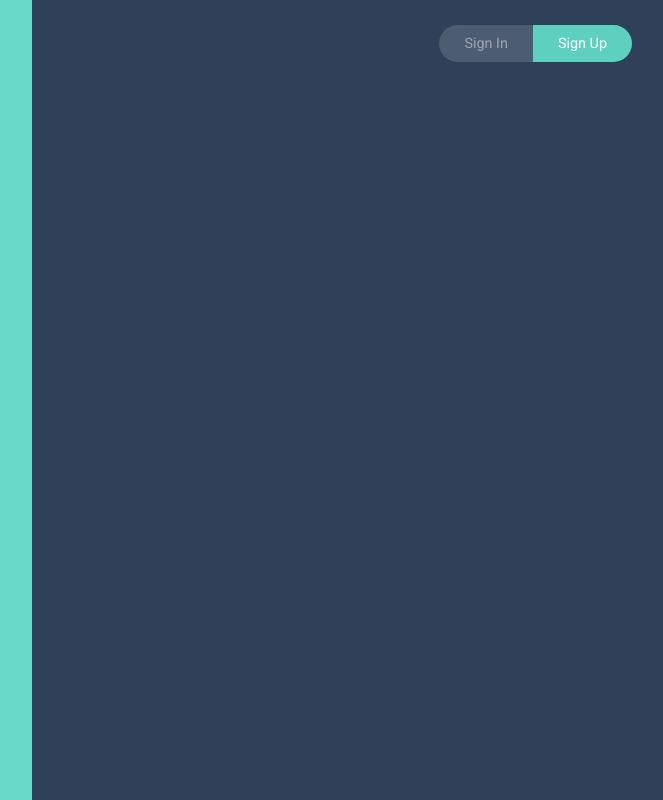
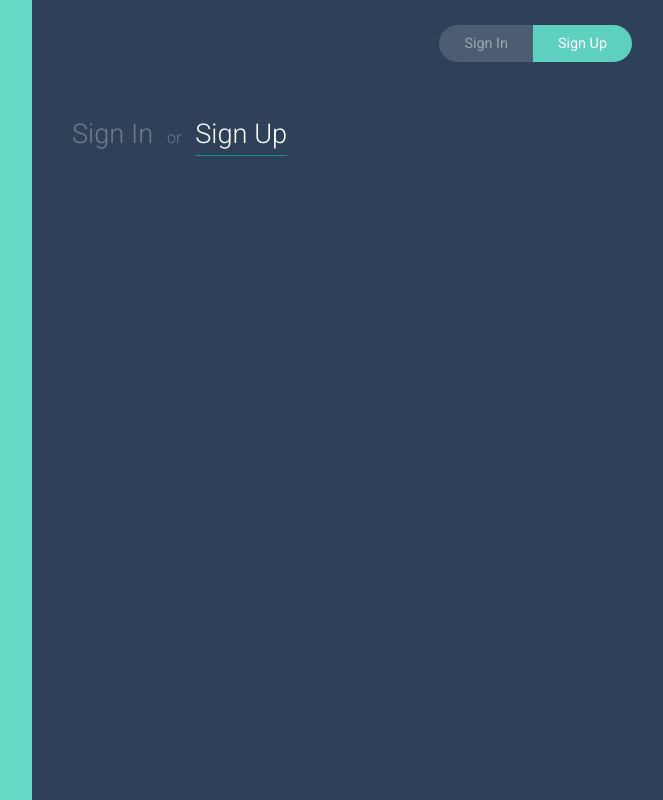
Before and after one commit to jawwad22/ReactJS-SignUp-SignIn, a React (Create React App) app: page / in a window 1280 px wide. Shown: the whole page, without its empty margins (608-1271 px from the left). Built offline with nearby package versions, Linux system fonts and the light colour scheme.

Commit message:
--Commit:Title Added

```diff
--- a/src/App.js
+++ b/src/App.js
@@ -11,8 +11,11 @@ class App extends Component {
             <a href="#" className="PageSwitcher__Item">Sign In</a>
             <a href="#" className="PageSwitcher__Item PageSwitcher__Item--Active">Sign Up</a>
           </div>
+        <div className="FormTitle">
+        <a href="#" className="FormTitle__Link">Sign In</a> or <a href="#"
+        className="FormTitle__Link FormTitle__Link--Active">Sign Up</a>
         </div>
-
+        </div>
       </div>
     );
   }
```
